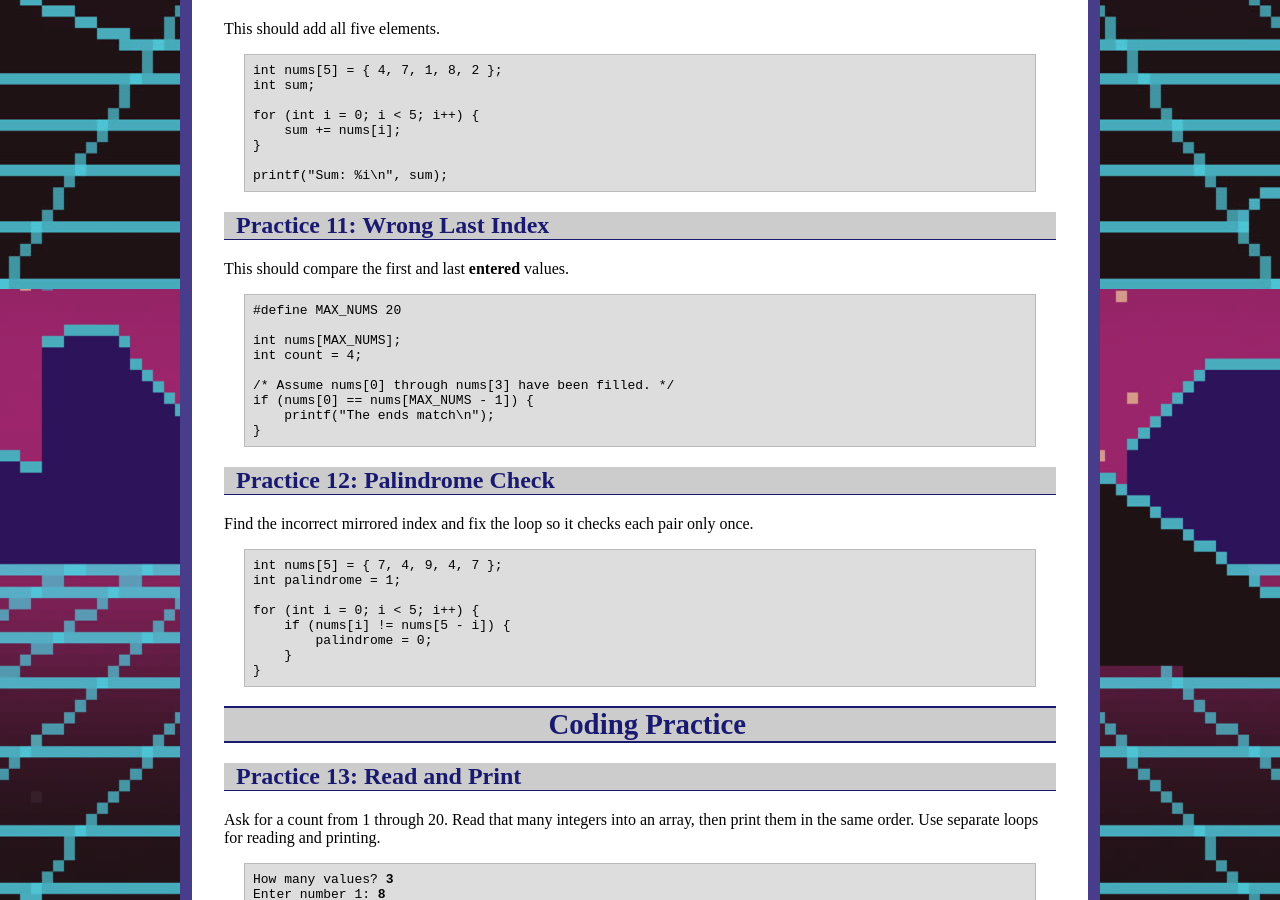
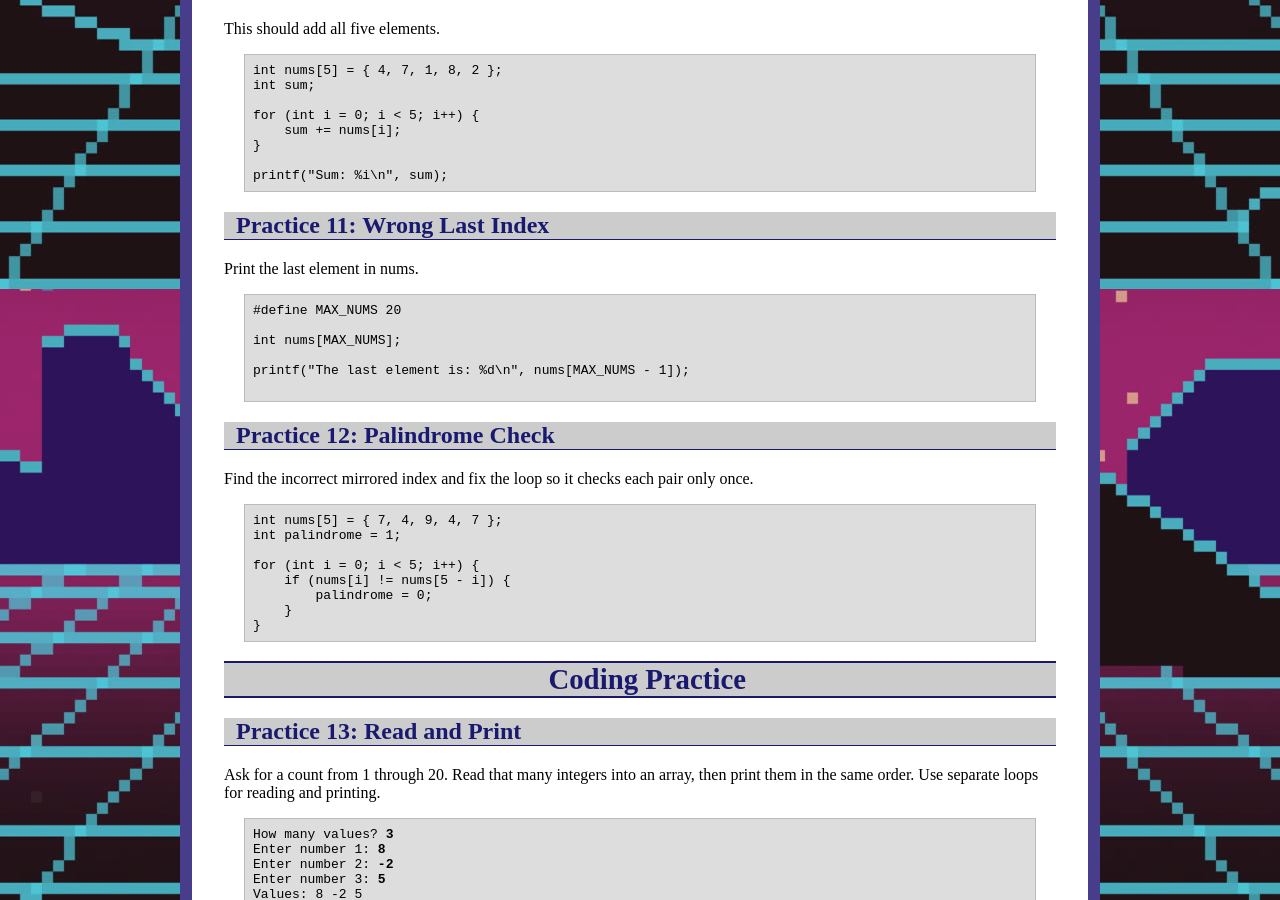
Before and after one commit to ycpcs/cs101-fall2026, a Jekyll site: the page built from practices/p9.md, in a window 1280 px wide and 900 px high, scrolled down 2411 px. Built offline with Jekyll 4.4.1, drawn with Linux system fonts in a browser that asks for light colours.

Commit message:
Update p9.md

```diff
--- a/practices/p9.md
+++ b/practices/p9.md
@@ -148,17 +148,14 @@ printf("Sum: %i\n", sum);
 </pre>
 
 ## Practice 11: Wrong Last Index
-This should compare the first and last <b>entered</b> values.
+Print the last element in nums.
 <pre>
 #define MAX_NUMS 20
 
 int nums[MAX_NUMS];
-int count = 4;
 
-/* Assume nums[0] through nums[3] have been filled. */
-if (nums[0] == nums[MAX_NUMS - 1]) {
-    printf("The ends match\n");
-}
+printf("The last element is: %d\n", nums[MAX_NUMS - 1]);
+
 </pre>
 
 ## Practice 12: Palindrome Check
```
